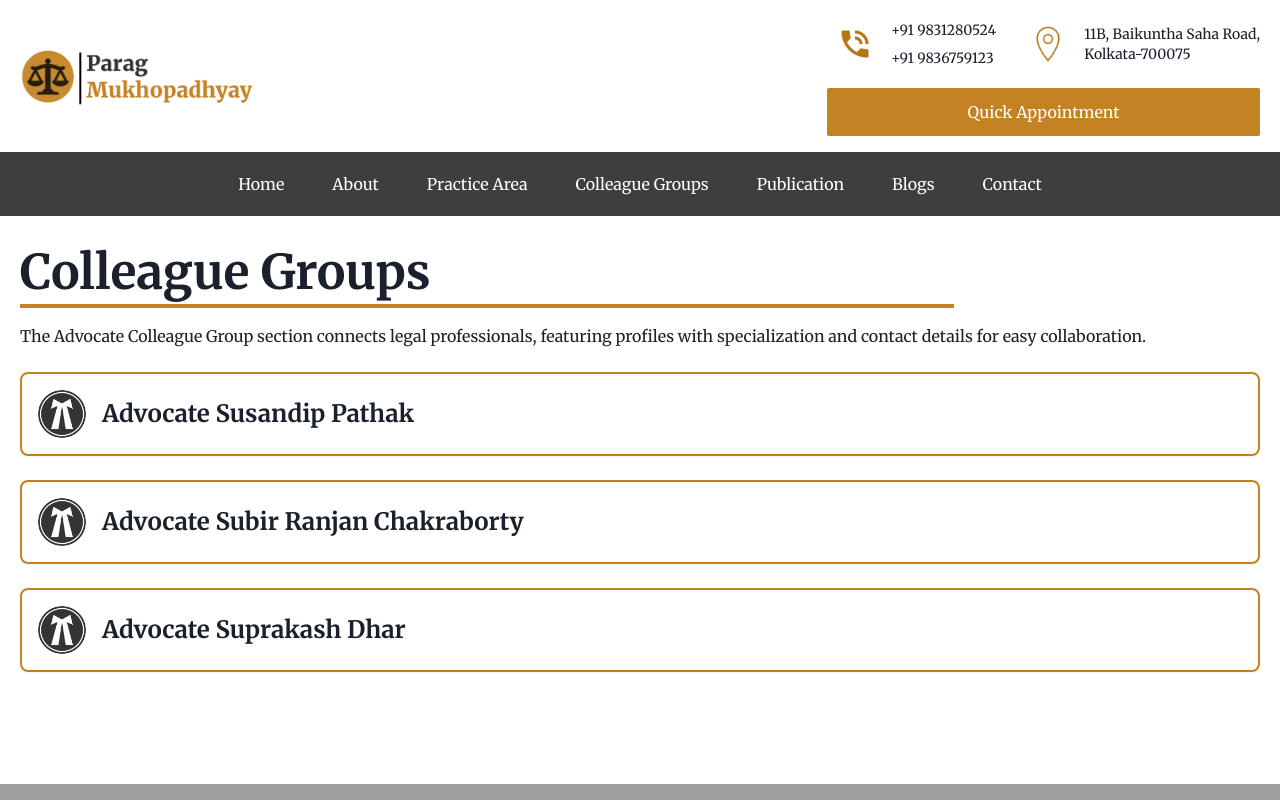
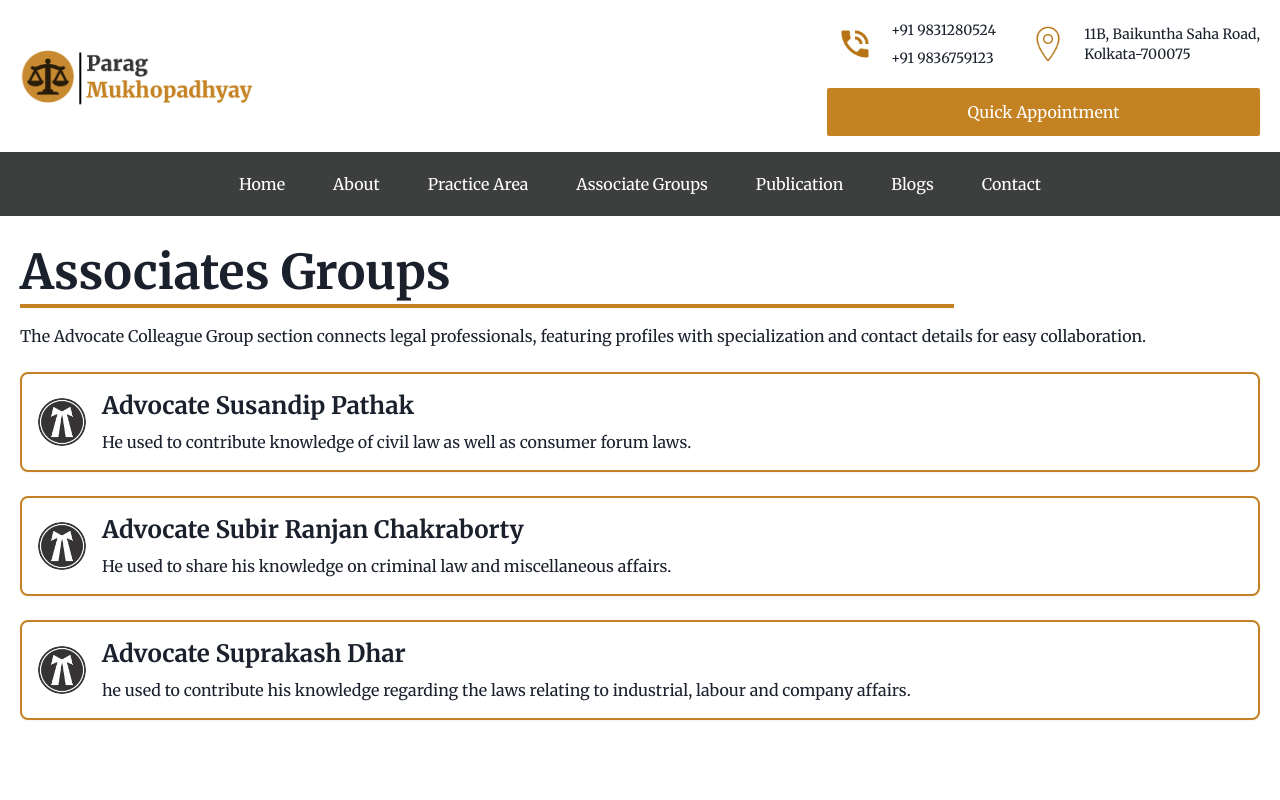
Before and after one commit to XystSoftech/parag-mukhopadhyay-website, a Next.js app: page /colleague-groups in a window 1280 px wide. Shown: the top 800 px of the page. Built offline with nearby package versions, Linux system fonts and the light colour scheme; grey boxes are pictures that could not be loaded.

Commit message:
new content added in colleague group

```diff
--- a/data/navLinks.ts
+++ b/data/navLinks.ts
@@ -21,7 +21,7 @@ export const navLink = [
     },
     {
         "key": "colleague-groups",
-        "title": "Colleague Groups",
+        "title": "Associate Groups",
         "link": "/colleague-groups"
     },
     {
--- a/src/app/about/page.tsx
+++ b/src/app/about/page.tsx
@@ -30,11 +30,6 @@ const AboutPage = () => {
                             <span className="standout-text">
                                 Senior Public Prosecutor,Government of West Bengal
                             </span>{" "}
-                            and an active member of the{" "}
-                            <b className="standout-text">
-                                {" "}
-                                Bar Associations at the High Court of Calcutta{" "}
-                            </b>
                             and{" "}
                             <b className="standout-text"> Alipur Judges&apos; & Criminal Court</b>,
                             he brings unparalleled skill and dedication to his practice.
--- a/src/app/colleague-groups/page.tsx
+++ b/src/app/colleague-groups/page.tsx
@@ -10,22 +10,32 @@ const ColleagueGroupPage = () => {
             <Navbar />
             <div className='side-margin py-6 md:py-8 bottom-margin-content'>
                 <h1 className="heading">
-                    Colleague Groups
+                    Associates Groups
                 </h1>
                 <hr className="border-2 border-primary mt-2 mb-4 md:w-3/4" />
                 <p className='mb-6'>The Advocate Colleague Group section connects legal professionals, featuring profiles with specialization and contact details for easy collaboration.</p>
                 <div className='flex flex-wrap justify-around gap-4 md:gap-6'>
                     <li className="flex items-center space-x-4 p-4 border-2 border-primary rounded-lg shadow-sm hover:bg-primary/10 transition-colors duration-200 w-full">
                         <Avatar src='/icons/advocate.png' />
-                        <h3 className="text-lg md:text-xl lg:text-2xl font-semibold">Advocate Susandip Pathak</h3>
+                        <div>
+                            <h3 className="text-lg md:text-xl lg:text-2xl font-semibold mb-2">Advocate Susandip Pathak</h3>
+                            <p>He used to contribute knowledge of civil law as well as consumer forum laws.
+                            </p>
+                        </div>
                     </li>
                     <li className="flex items-center space-x-4 p-4 border-2 border-primary rounded-lg shadow-sm hover:bg-primary/10 transition-colors duration-200 w-full">
                         <Avatar src='/icons/advocate.png' />
-                        <h3 className="text-lg md:text-xl lg:text-2xl font-semibold">Advocate Subir Ranjan Chakraborty</h3>
+                        <div>
+                            <h3 className="text-lg md:text-xl lg:text-2xl font-semibold mb-2">Advocate Subir Ranjan Chakraborty</h3>
+                            He used to share his knowledge on criminal law and miscellaneous affairs.
+                        </div>
                     </li>
                     <li className="flex items-center space-x-4 p-4 border-2 border-primary rounded-lg shadow-sm hover:bg-primary/10 transition-colors duration-200 w-full">
                         <Avatar src='/icons/advocate.png' />
-                        <h3 className="text-lg md:text-xl lg:text-2xl font-semibold">Advocate Suprakash Dhar</h3>
+                        <div>
+                            <h3 className="text-lg md:text-xl lg:text-2xl font-semibold mb-2">Advocate Suprakash Dhar</h3>
+                            <p> he used to contribute his knowledge regarding the laws relating to industrial, labour and company affairs.</p>
+                        </div>
                     </li>
                 </div>
             </div>
--- a/src/components/Home/AboutUs.tsx
+++ b/src/components/Home/AboutUs.tsx
@@ -9,16 +9,26 @@ const AboutUs = () => {
             <div className="grid grid-cols-1 md:grid-cols-2 gap-6 md:gap-8 lg:gap-12 justify-center items-center" >
                 <div>
                     <p className="leading-loose text-justify mb-4 md:mb-6 text-black/60">
-                        <span className="text-lg md:text-xl lg:text-2xl text-primary font-extrabold ">Parag Mukhopadhyay</span> is a distinguished advocate renowned for his
-                        extensive expertise and comprehensive academic background. With
-                        qualifications including <b className="italic">B.Sc., LL.M.</b>, and several specialized
-                        such as in <b className="italic">D.L.T., P.G.D.C.F.S., M.F.M., M.A. (Police Admn.), D.C.L., D.L.LA.L., P.G.D. P.M. & I.R., C.H.F.I.</b> Mr. Mukhopadhyay stands out as a leader in the legal field.
-                        As a <span className="standout-text">Senior Public Prosecutor,Government of West Bengal</span> and
-                        an active member of the <b className="standout-text"> Bar Associations at the High Court of Calcutta </b>
-                        and <b className="standout-text"> Alipur Judges&apos; & Criminal Court</b>, he brings unparalleled skill and
-                        dedication to his practice.
+                        <span className="md:text-lg lg:text-2xl text-primary font-extrabold ">
+                            Parag Mukhopadhyay
+                        </span>{" "}
+                        is a distinguished advocate renowned for his extensive expertise
+                        and comprehensive academic background, with qualifications
+                        viz <b className="italic">B.Sc., LL.M.</b>, and several
+                        specialization such as in{" "}
+                        <b className="italic">
+                            D.L.T., P.G.D.C.F.S., M.F.M., M.A. (Police Admn.), D.C.L.,
+                            D.L.LA.L., P.G.D. P.M. & I.R., C.H.F.I.
+                        </b>{" "}
+                        Mr. Mukhopadhyay stands out as a leader in the legal field. As a{" "}
+                        <span className="standout-text">
+                            Senior Public Prosecutor,Government of West Bengal
+                        </span>{" "}
+                        and{" "}
+                        <b className="standout-text"> Alipur Judges&apos; & Criminal Court</b>,
+                        he brings unparalleled skill and dedication to his practice.
                     </p>
-                    <button className="btn-primary hover:text-black" onClick={()=> window.location.href = "/about"}>Learn More</button>
+                    <button className="btn-primary hover:text-black" onClick={() => window.location.href = "/about"}>Learn More</button>
                 </div>
 
                 <img
```
